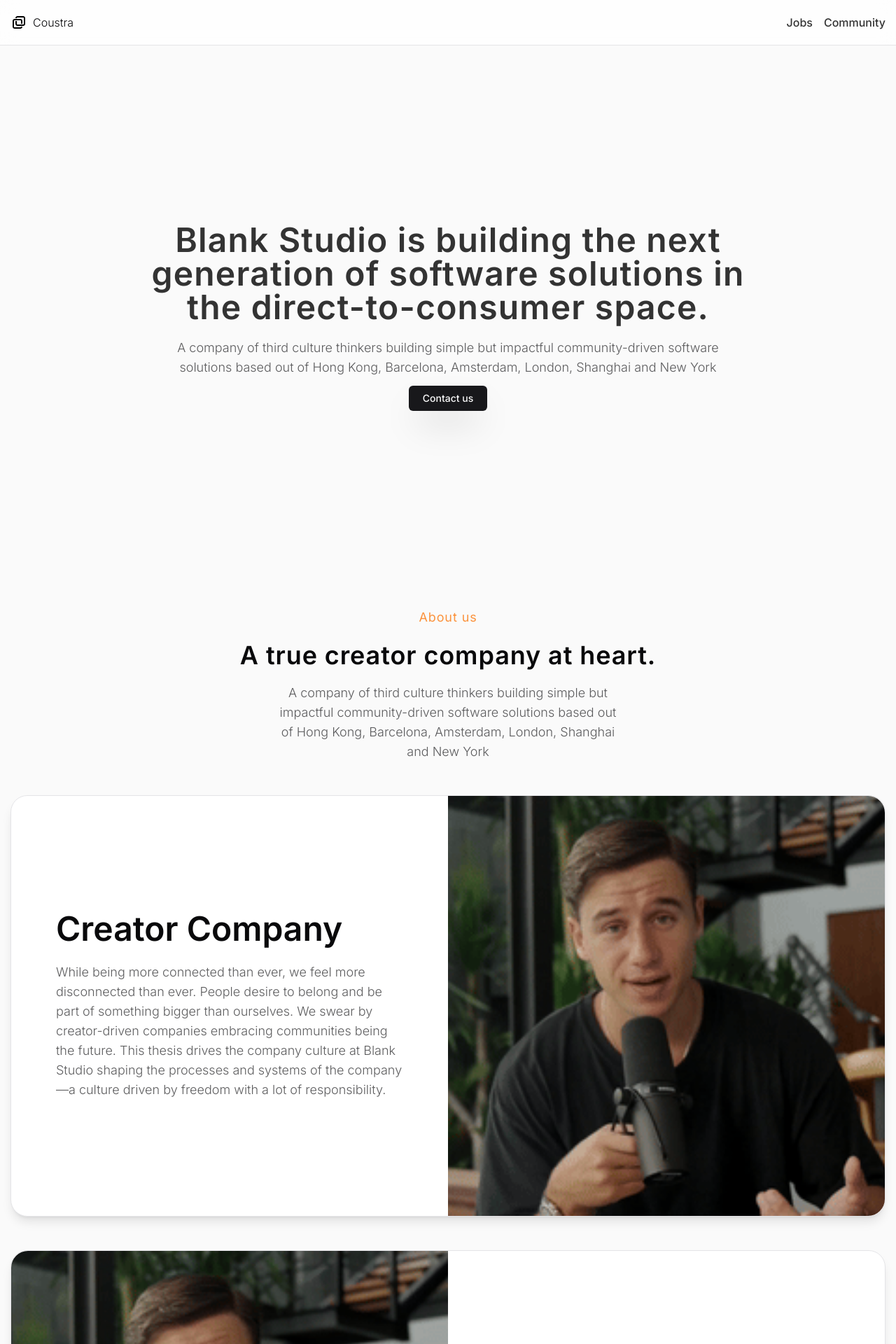
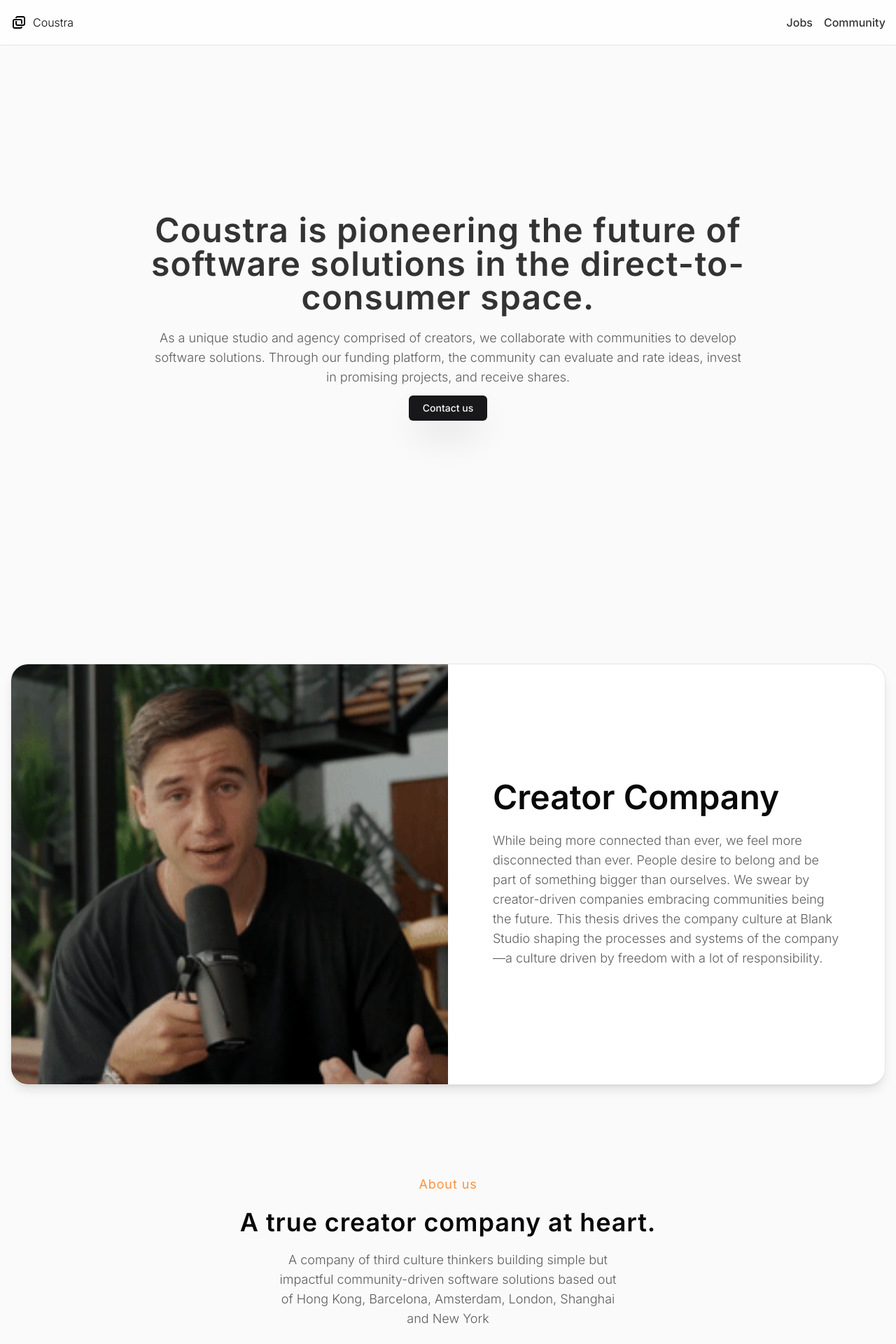
Before and after one commit to Coustra/coustra-agency, a Next.js app: page / in a window 1280 px wide. Shown: the top 1920 px of the page at 70% size. Built offline with nearby package versions, Linux system fonts and the light colour scheme.

Commit message:
added social links for community

```diff
--- a/src/app/components/Hero.tsx
+++ b/src/app/components/Hero.tsx
@@ -8,13 +8,14 @@ export const Hero = () => {
     <div className='min-h-screen pt-[65px] w-full flex items-center justify-center flex-col gap-3'>
       <div className='max-w-[850px] text-center gap-5 flex flex-col'>
         <h1 className='md:text-5xl sm:text-3xl text-xl font-semibold tracking-wide text-[#333] leading-tight'>
-          Blank Studio is building the next generation of software solutions in
-          the direct-to-consumer space.
+          Coustra is pioneering the future of software solutions in the
+          direct-to-consumer space.
         </h1>
         <h3 className='text-lg font-light opacity-65'>
-          A company of third culture thinkers building simple but impactful
-          community-driven software solutions based out of Hong Kong, Barcelona,
-          Amsterdam, London, Shanghai and New York
+          As a unique studio and agency comprised of creators, we collaborate
+          with communities to develop software solutions. Through our funding
+          platform, the community can evaluate and rate ideas, invest in
+          promising projects, and receive shares.
         </h3>
       </div>
       <Link
--- a/src/app/page.tsx
+++ b/src/app/page.tsx
@@ -1,7 +1,6 @@
 import Image from "next/image";
 import { Hero } from "./components/Hero";
 import { HeadlineSection } from "./components/HeadlineSection";
-import { AnimatedCard } from "@/components/ui/AnimatedCard";
 import { ContactCard } from "./components/ContactCard";
 import { SectionWrapper } from "@/components/ui/SectionWrapper";
 import { ImageCard } from "./components/ImageCard";
@@ -10,16 +9,19 @@ export default function HomePage() {
   return (
     <>
       <Hero />
-      <SectionWrapper>
-        <HeadlineSection />
-      </SectionWrapper>
-      <SectionWrapper>
-        <ImageCard left />
-      </SectionWrapper>
-      <SectionWrapper>
+      <SectionWrapper className='my-32'>
         <ImageCard />
       </SectionWrapper>
       <SectionWrapper className='my-16'>
+        <HeadlineSection />
+      </SectionWrapper>
+      <SectionWrapper className='my-32'>
+        <ImageCard left />
+      </SectionWrapper>
+      <SectionWrapper className='my-32'>
+        <ImageCard />
+      </SectionWrapper>
+      <SectionWrapper className='my-16 mt-32'>
         <ContactCard />
       </SectionWrapper>
     </>
--- a/src/components/navigation/Footer.tsx
+++ b/src/components/navigation/Footer.tsx
@@ -8,7 +8,11 @@ export const Footer = () => {
       <div className='max-w-[1250px] m-auto w-full flex items-center justify-between gap-4'>
         <p className='text-sm font-medium'>© Coustra Limited</p>
         <nav className='flex items-center gap-4'>
-          <NavLink variant='small' href={"/community"}>
+          <NavLink
+            variant='small'
+            href={"https://www.instagram.com/jonasdevjourney/"}
+            target='_blank'
+          >
             Community
           </NavLink>
           <NavLink variant='small' href={"/contact"}>
--- a/src/components/navigation/Header.tsx
+++ b/src/components/navigation/Header.tsx
@@ -10,7 +10,12 @@ export const Header = () => {
         <Logo />
         <nav className='flex items-center gap-4'>
           <NavLink href={"/jobs"}>Jobs</NavLink>
-          <NavLink href={"/community"}>Community</NavLink>
+          <NavLink
+            href={"https://www.instagram.com/jonasdevjourney/"}
+            target='_blank'
+          >
+            Community
+          </NavLink>
         </nav>
       </div>
     </header>
```
